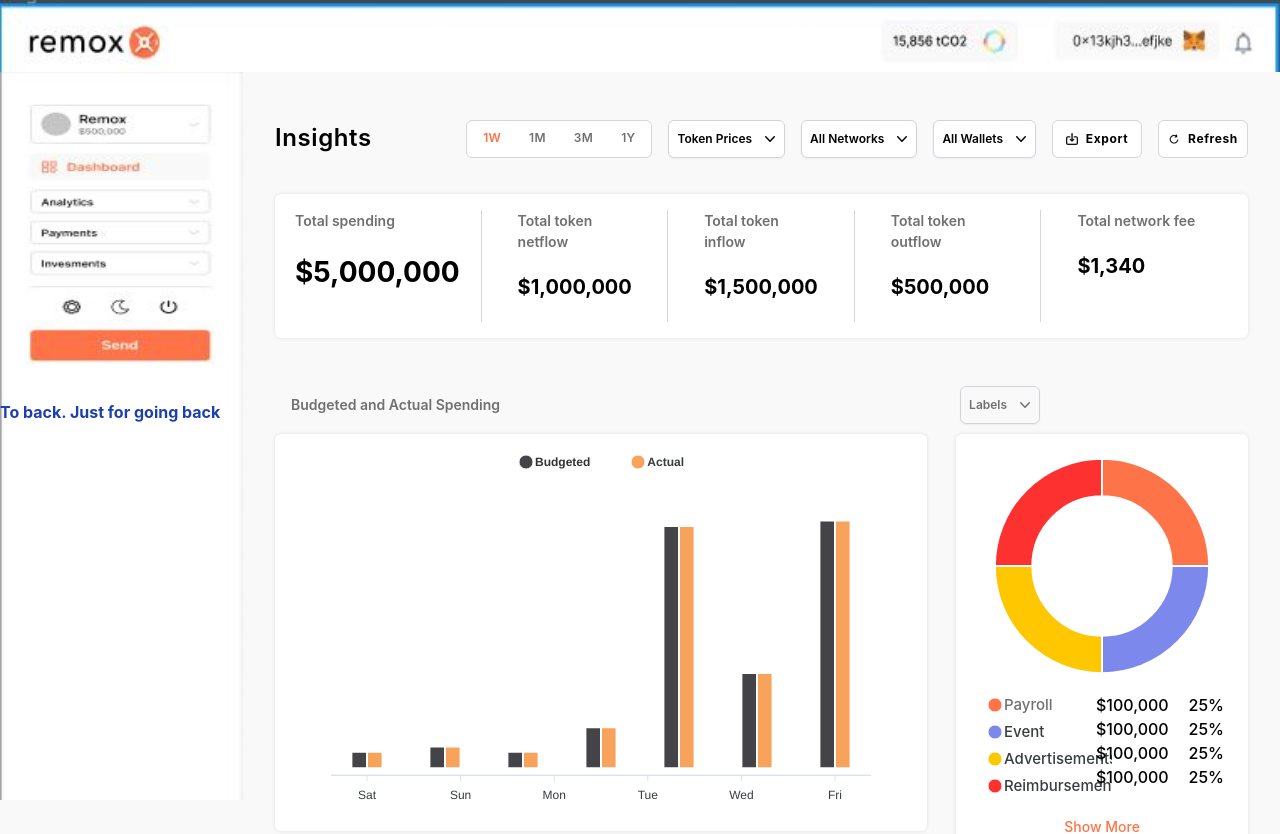
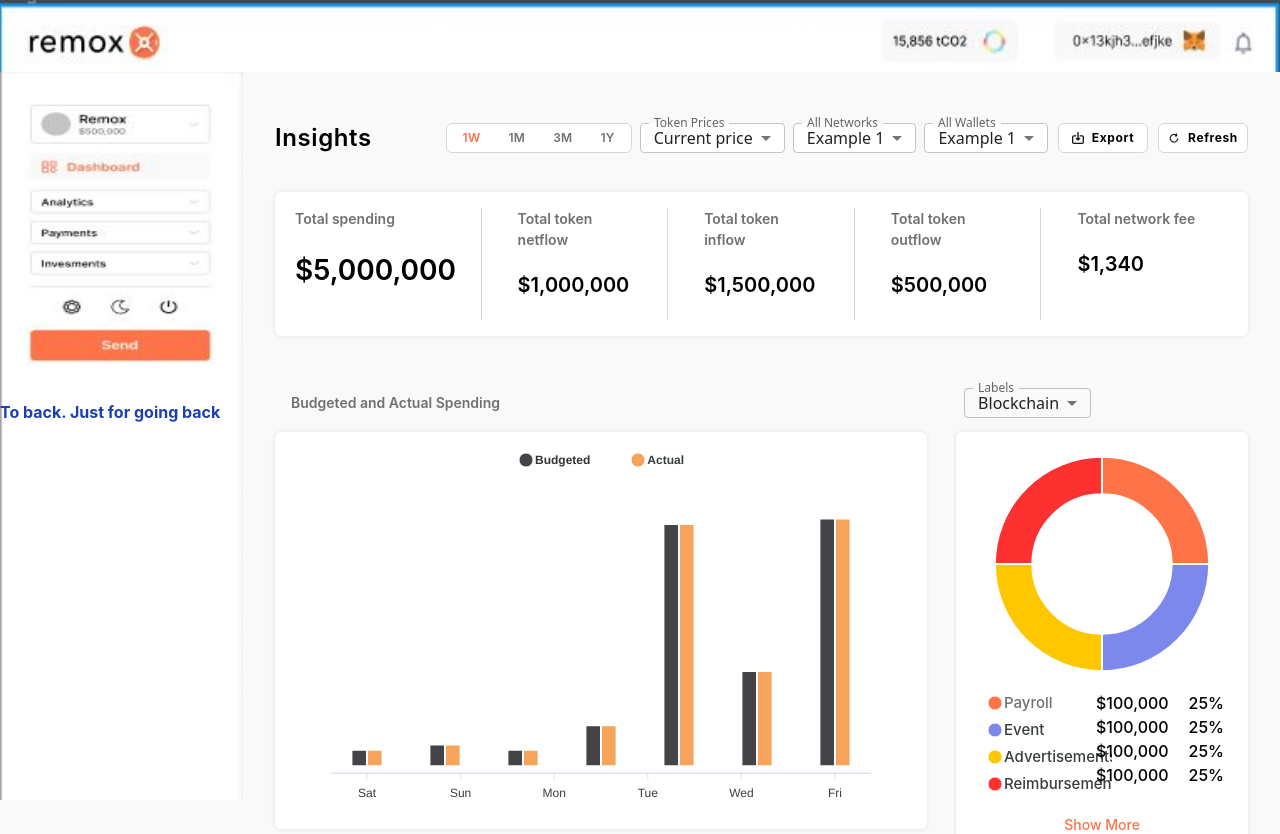
Before and after one commit to sardarliyusif/Insight, a Next.js app: page /dashboard/insight in a window 1280 px wide. Shown: the top 834 px of the page. Built offline with nearby package versions, Linux system fonts and the light colour scheme.

Commit message:
feat: dropdown changed

```diff
--- a/components/TotalTokens/index.js
+++ b/components/TotalTokens/index.js
@@ -21,7 +21,7 @@ const TotalTokens = () => {
           <p className="xl:text-sm lg:text-xxs text text-greylish font-semibold">
             Total spending
           </p>
-          <p className="font-bold xl:text-3xl lg:text-xl xl:my-5 lg:my-3">
+          <p className="font-semibold xl:text-3xl lg:text-xl xl:my-5 lg:my-3">
             ${selectedTimes.totalSpending.toLocaleString("en-US")}
           </p>
         </div>
@@ -29,7 +29,7 @@ const TotalTokens = () => {
           <p className="xl:text-sm lg:text-xxs text text-greylish font-semibold">
             Total token netflow
           </p>
-          <p className="font-bold xl:text-xl lg:text-xl xl:my-5 lg:my-3">
+          <p className="font-semibold xl:text-xl lg:text-xl xl:my-5 lg:my-3">
           ${selectedTimes.totalTokenNetflow.toLocaleString("en-US")}
           </p>
         </div>
@@ -37,7 +37,7 @@ const TotalTokens = () => {
           <p className="xl:text-sm lg:text-xxs text text-greylish font-semibold">
             Total token inflow
           </p>
-          <p className="font-bold xl:text-xl lg:text-xl xl:my-5 lg:my-3">
+          <p className="font-semibold xl:text-xl lg:text-xl xl:my-5 lg:my-3">
           ${selectedTimes.totalTokenInflow.toLocaleString("en-US")}
           </p>
         </div>
@@ -45,7 +45,7 @@ const TotalTokens = () => {
           <p className="xl:text-sm lg:text-xxs text text-greylish font-semibold">
             Total token outflow
           </p>
-          <p className="font-bold xl:text-xl lg:text-xl xl:my-5 lg:my-3">
+          <p className="font-semibold xl:text-xl lg:text-xl xl:my-5 lg:my-3">
           ${selectedTimes.totalTokenOutflow.toLocaleString("en-US")}
           </p>
         </div>
@@ -53,7 +53,7 @@ const TotalTokens = () => {
           <p className="xl:text-sm lg:text-xxs text text-greylish font-semibold">
             Total network fee
           </p>
-          <p className="font-bold xl:text-xl lg:text-xl xl:my-5 lg:my-3">
+          <p className="font-semibold xl:text-xl lg:text-xl xl:my-5 lg:my-3">
             ${selectedTimes.totalNetworkFee.toLocaleString("en-US")}
           </p>
         </div>
--- a/components/shared/Button/index.js
+++ b/components/shared/Button/index.js
@@ -2,7 +2,7 @@ import React from "react";
 
 const MyButton = ({ type }) => {
   return (
-    <div className="xl:w-[90px] lg:w-20 py-2 px-3 ml-4 cursor-pointer border border-[#d6d6d6] bg-white hover:bg-gray-50 hover:bg-opacity-5 font-bold rounded-md flex items-center justify-center space-x-2">
+    <div className="xl:w-[90px] lg:w-20 py-2 px-3 ml-[10px] cursor-pointer border border-[#d6d6d6] bg-white hover:bg-gray-50 hover:bg-opacity-5 font-bold rounded-md flex items-center justify-center space-x-2">
 
         <img src={type == 'export' ? '/icons/export-icon.svg' : '/icons/refresh_primary.svg'} alt="refresh" className="w-3 h-3" />
 
--- a/components/shared/Dropdown/index.js
+++ b/components/shared/Dropdown/index.js
@@ -1,19 +1,28 @@
-import { Fragment, useState } from "react";
-import { Menu, Transition } from "@headlessui/react";
-import { ChevronDownIcon } from "@heroicons/react/20/solid";
-import map from "lodash/map";
+import React, { useState } from "react";
+import Box from "@mui/material/Box";
+import InputLabel from "@mui/material/InputLabel";
+import MenuItem from "@mui/material/MenuItem";
+import FormControl from "@mui/material/FormControl";
+import Select from "@mui/material/Select";
+import { map } from "lodash";
+import { createTheme } from "@mui/material";
+import { ThemeProvider } from "@emotion/react";
 
-function classNames(...classes) {
-  return classes.filter(Boolean).join(" ");
-}
+export default function Dropdown({ dropdownFor = "ALL_WALLETS", sx }) {
+  const theme = createTheme({
+    typography: {
+      fontFamily: ["Inter", "system-ui"],
 
-export default function TotalDropdown({ dropdownFor = 'ALL_NETWORKS' }) {
+    },
+  });
+
   const dropdownTypes = [
     {
       type: "TOKEN_PRICES",
       name: "Token Prices",
       color: "black",
-      backgroundColor: 'white',
+      backgroundColor: "white",
+      borderColor: "#D6D6D6",
       options: [
         "Current price",
         "Transaction time price",
@@ -30,87 +39,70 @@ export default function TotalDropdown({ dropdownFor = 'ALL_NETWORKS' }) {
       type: "ALL_NETWORKS",
       name: "All Networks",
       color: "black",
-      backgroundColor: 'white',
+      backgroundColor: "white",
+      borderColor: "#D6D6D6",
       options: ["Example 1", "Example 2", "Example 3"],
     },
     {
       type: "ALL_WALLETS",
       name: "All Wallets",
       color: "black",
-      backgroundColor: 'white',
+      backgroundColor: "white",
+      borderColor: "#D6D6D6",
       options: ["Example 1", "Example 2", "Example 3"],
     },
     {
       type: "LABELS",
       name: "Labels",
       color: "greylish",
-      backgroundColor: 'greylish',
-      options: ["Labels","Blockchain", "Wallet", "Token", "Budget"],
+      backgroundColor: "greylish",
+      borderColor: "greylish",
+      options: [ "Blockchain", "Wallet", "Token", "Budget"],
     },
     {
-      type: "BLOCKCHAIN",
-      name: "Blockhain",
+      type: "TOKENS",
+      name: "Tokens",
       color: "greylish",
-      backgroundColor: 'greylish',
-      options: ["Token","Blockchain", "Wallet"],
+      backgroundColor: "greylish",
+      borderColor: "greylish",
+      options: [ "Blockchain", "Wallet"],
     },
   ];
 
   const [dropdownType, setDropdownType] = useState(
     dropdownTypes.find((e) => e.type == dropdownFor)
   );
+  const [type, setType] = useState("0");
+
+  const handleChange = (event) => {
+    setType(event.target.value);
+  };
   return (
-    <Menu as="div" className="relative inline-block text-left ml-4">
-      <div>
-        <Menu.Button
-          className={`inline-flex w-full justify-center rounded-md border leading-5 border-gray-300 bg-${dropdownType.backgroundColor} xl:py-2 lg:py-2 xl:px-2 lg:px-3 xl:text-xs lg:text-xxs font-semibold text-${dropdownType.color} shadow-sm hover:bg-gray-50  `}
-        >
-          {dropdownType.name}
-          <ChevronDownIcon className="-mr-1 ml-2 h-5 w-5" aria-hidden="true" />
-        </Menu.Button>
-      </div>
-
-      <Transition
-        as={Fragment}
-        enter="transition ease-out duration-100"
-        enterFrom="transform opacity-0 scale-95"
-        enterTo="transform opacity-100 scale-100"
-        leave="transition ease-in duration-75"
-        leaveFrom="transform opacity-100 scale-100"
-        leaveTo="transform opacity-0 scale-95"
-      >
-        <Menu.Items className="absolute left-0 z-10  w-40 origin-top-right rounded-md bg-transparent focus:outline-none">
-          <div className="py-1">
-            {map(dropdownType.options , (option, index) => {
+    <ThemeProvider theme={theme}>
+      <Box sx={{ minWidth: +`${dropdownFor == "LABELS" || dropdownFor == "TOKENS" ? 80 : 110}`, ml: 1  , fontWeight: 600}}>
+        <FormControl className="w-full">
+          <InputLabel id="demo-simple-select-label" sx={{}} className="text-sm font-semibold">
+            {dropdownType.name}
+          </InputLabel>
+          <Select
+            labelId="demo-simple-select-label"
+            id="demo-simple-select"
+            value={type}
+            label={dropdownType.name}
+            sx={sx}
+            onChange={handleChange}
+            className={`text-sm bg-${dropdownType.backgroundColor}`}
+          >
+            {map(dropdownType.options, (option, index) => {
               return (
-                <Menu.Item key={index}>
-                  {({ active }) => (
-                    <p
-                      className={classNames(
-                        active
-                          ? "bg-transparent text-yellow-800"
-                          : "text-black",
-                        "block text-sm"
-                      )}
-                      onClick={() =>
-                        setDropdownType((prevState) => ({
-                          name: option,
-                          type: prevState.type,
-                          color: prevState.color,
-                          options: [...prevState.options],
-                        }))
-                      }
-                    >
-                      {option}
-
-                    </p>
-                  )}
-                </Menu.Item>
+                <MenuItem value={index} key={index} className="text-sm font-semibold">
+                  {option}
+                </MenuItem>
               );
             })}
-          </div>
-        </Menu.Items>
-      </Transition>
-    </Menu>
+          </Select>
+        </FormControl>
+      </Box>
+    </ThemeProvider>
   );
 }
--- a/components/shared/Dropdown/test.js
+++ /dev/null
@@ -1,97 +0,0 @@
-import React, { useState } from "react";
-import Box from "@mui/material/Box";
-import InputLabel from "@mui/material/InputLabel";
-import MenuItem from "@mui/material/MenuItem";
-import FormControl from "@mui/material/FormControl";
-import Select from "@mui/material/Select";
-import { map } from "lodash";
-
-export default function BasicSelect({ dropdownFor = 'ALL_WALLETS' , sx}) {
-
-    const dropdownTypes = [
-        {
-          type: "TOKEN_PRICES",
-          name: "Token Prices",
-          color: "black",
-          backgroundColor: 'white',
-          borderColor: '#D6D6D6',
-          options: [
-            "Current price",
-            "Transaction time price",
-            "End of month",
-            "Beginning of month",
-            "30 days average",
-            "20 days average",
-            "15 days average",
-            "10 days average",
-            "5 days average",
-          ],
-        },
-        {
-          type: "ALL_NETWORKS",
-          name: "All Networks",
-          color: "black",
-          backgroundColor: 'white',
-          borderColor: '#D6D6D6',
-          options: ["Example 1", "Example 2", "Example 3"],
-        },
-        {
-          type: "ALL_WALLETS",
-          name: "All Wallets",
-          color: "black",
-          backgroundColor: 'white',
-          borderColor: '#D6D6D6',
-          options: ["Example 1", "Example 2", "Example 3"],
-        },
-        {
-          type: "LABELS",
-          name: "Labels",
-          color: "greylish",
-          backgroundColor: 'greylish',
-          borderColor: 'greylish',
-          options: ["Labels","Blockchain", "Wallet", "Token", "Budget"],
-        },
-        {
-          type: "BLOCKCHAIN",
-          name: "Blockhain",
-          color: "greylish",
-          backgroundColor: 'greylish',
-          borderColor: 'greylish',
-          options: ["Token","Blockchain", "Wallet"],
-        },
-      ];
-
-  const [dropdownType, setDropdownType] = useState(
-    dropdownTypes.find((e) => e.type == dropdownFor)
-  );
-  const [type, setType] = useState("");
-
-  const handleChange = (event) => {
-    setType(event.target.value);
-  };
-  console.log(dropdownType);
-  return (
-
-      <Box sx={{ minWidth: 120  }}>
-      <FormControl className="w-full" >
-        <InputLabel id="demo-simple-select-label" className="text-sm">{dropdownType.name}</InputLabel>
-        <Select
-          labelId="demo-simple-select-label"
-          id="demo-simple-select"
-          value={type}
-          label={dropdownType.name}
-          sx={sx}
-          onChange={handleChange}
-          className='text-sm'
-        >
-            {map(dropdownType.options , (option, index) => {
-                return(
-                    <MenuItem value={index} className='text-sm'>{option}</MenuItem>
-                )
-            })}
-        </Select>
-      </FormControl>
-    </Box>
-
-  );
-}
--- a/pages/dashboard/insight/index.js
+++ b/pages/dashboard/insight/index.js
@@ -12,20 +12,20 @@ import DonutChart from "../../../components/charts/DonutChart";
 import TokenFlow from "../../../components/charts/TokenFlowChart";
 import Layout from "../../../components/layout";
 import MyButton from "../../../components/shared/Button";
-import TotalDropdown from "../../../components/shared/Dropdown";
 import TotalTokens from "../../../components/TotalTokens";
 import LabelModal from "../../../components/modals/LabelModal";
 import { forEach } from "lodash";
 import BlockChainModal from "../../../components/modals/BlockChainModal";
+import Dropdown from "../../../components/shared/Dropdown";
 
 const Insight = () => {
   const [showLabelModal, setShowLabelModal] = useState(false);
   const [showBlockChainModal, setShowBlockChainModal] = useState(false);
-  if (typeof window !== 'undefined') {
-    if(showLabelModal || showBlockChainModal){
-      document.body.style.height = '100vh'
-    }else{
-      document.body.style.height = 'unset'
+  if (typeof window !== "undefined") {
+    if (showLabelModal || showBlockChainModal) {
+      document.body.style.height = "100vh";
+    } else {
+      document.body.style.height = "unset";
     }
   }
 
@@ -43,7 +43,7 @@ const Insight = () => {
   }
 
   let totalDonutData = 0;
-  forEach(donutData,(x) => totalDonutData += x)
+  forEach(donutData, (x) => (totalDonutData += x));
 
   const dispatch = useDispatch();
 
@@ -57,8 +57,8 @@ const Insight = () => {
         <div className="text-2xl font-semibold tracking-wide xl:mb-0 lg:mb-4">
           Insights
         </div>
-        <div className="flex lg:justify-between">
-          <div className="flex xl:gap-7 lg:gap-4 max-w-max py-2 px-4 rounded-md  bg-white border border-[#d6d6d6]">
+        <div className="flex lg:justify-between items-center">
+          <div className="flex xl:gap-7 lg:gap-4 max-w-max py-[5px] px-4 rounded-md  bg-white border border-[#d6d6d6]">
             <span
               className={`${
                 chartDate === "week" && "!text-primary text-opacity-100"
@@ -92,9 +92,9 @@ const Insight = () => {
               1Y
             </span>
           </div>
-          <TotalDropdown dropdownFor="TOKEN_PRICES" />
-          <TotalDropdown />
-          <TotalDropdown dropdownFor="ALL_WALLETS" />
+          <Dropdown sx={{ height: "1.875rem" }} dropdownFor="TOKEN_PRICES" />
+          <Dropdown sx={{ height: "1.875rem" }} dropdownFor="ALL_NETWORKS"/>
+          <Dropdown sx={{ height: "1.875rem" }} />
           <MyButton type="export" />
           <MyButton />
         </div>
@@ -114,24 +114,55 @@ const Insight = () => {
         </Link>
         <div className="2 w-[30%] bg-white p-4 mb-8 rounded-md mt-16 relative shadow-chartShadow">
           <DonutChart donutFor="LABELS" />
-          <div className="absolute -left-3 -top-12">
-            <TotalDropdown dropdownFor="LABELS" />
+          <div className="absolute left-0 -top-11">
+          <Dropdown sx={{ height: "1.875rem" }} dropdownFor="LABELS" />
           </div>
           <div className="hidden xl:flex text-base font-medium absolute xl:right-6 2xl:right-9 justify-between xl:w-32 xxl:w-36 2xl:w-44 bottom-16">
             <ul>
-            <li>${donutData.firstExample > 999999 ? `${donutData.firstExample/1000000}M` : donutData.firstExample.toLocaleString("en-US")}</li>
-              <li>${donutData.secondExample > 999999 ? `${donutData.secondExample/1000000}M` : donutData.secondExample.toLocaleString("en-US")}</li>
-              <li>${donutData.thirdExample > 999999 ? `${donutData.thirdExample/1000000}M` : donutData.thirdExample.toLocaleString("en-US")}</li>
-              <li>${donutData.fourthExample > 999999 ? `${donutData.fourthExample/1000000}M` : donutData.fourthExample.toLocaleString("en-US")}</li>
+              <li>
+                $
+                {donutData.firstExample > 999999
+                  ? `${donutData.firstExample / 1000000}M`
+                  : donutData.firstExample.toLocaleString("en-US")}
+              </li>
+              <li>
+                $
+                {donutData.secondExample > 999999
+                  ? `${donutData.secondExample / 1000000}M`
+                  : donutData.secondExample.toLocaleString("en-US")}
+              </li>
+              <li>
+                $
+                {donutData.thirdExample > 999999
+                  ? `${donutData.thirdExample / 1000000}M`
+                  : donutData.thirdExample.toLocaleString("en-US")}
+              </li>
+              <li>
+                $
+                {donutData.fourthExample > 999999
+                  ? `${donutData.fourthExample / 1000000}M`
+                  : donutData.fourthExample.toLocaleString("en-US")}
+              </li>
             </ul>
             <ul>
-              <li>{Math.round(donutData.firstExample/totalDonutData*100)}%</li>
-              <li>{Math.round(donutData.secondExample/totalDonutData*100)}%</li>
-              <li>{Math.round(donutData.thirdExample/totalDonutData*100)}%</li>
-              <li>{Math.round(donutData.fourthExample/totalDonutData*100)}%</li>
+              <li>
+                {Math.round((donutData.firstExample / totalDonutData) * 100)}%
+              </li>
+              <li>
+                {Math.round((donutData.secondExample / totalDonutData) * 100)}%
+              </li>
+              <li>
+                {Math.round((donutData.thirdExample / totalDonutData) * 100)}%
+              </li>
+              <li>
+                {Math.round((donutData.fourthExample / totalDonutData) * 100)}%
+              </li>
             </ul>
           </div>
-          <div className="mt-4 text-center text-primary hover:text-[#FF4513] text-sm font-medium cursor-pointer" onClick={() => setShowLabelModal(true)}>
+          <div
+            className="mt-4 text-center text-primary hover:text-[#FF4513] text-sm font-medium cursor-pointer"
+            onClick={() => setShowLabelModal(true)}
+          >
             Show More
           </div>
         </div>
@@ -140,37 +171,66 @@ const Insight = () => {
           className="3 w-[67%] bg-white p-4 mb-8 rounded-md relative mt-16 shadow-chartShadow"
         >
           <p className="absolute -top-10 text-sm text-greylish font-semibold">
-          Token flow
+            Token flow
           </p>
           <TokenFlow height={350} />
         </Link>
         <div className="4 w-[30%] bg-white p-4 mb-8 rounded-md mt-16 relative shadow-chartShadow">
           <DonutChart donutFor="TOKEN" />
-          <div className="absolute -left-3 -top-12">
-            <TotalDropdown dropdownFor="BLOCKCHAIN" />
+          <div className="absolute left-0 -top-11">
+            <Dropdown sx={{ height: "1.875rem" }} dropdownFor="TOKENS" />
           </div>
           <div className="hidden xl:flex text-base font-medium absolute xl:right-6 2xl:right-9 justify-between xl:w-36 2xl:w-52 bottom-16">
             <ul>
-            <li>${donutData.firstExample > 999999 ? `${donutData.firstExample/1000000}M` : donutData.firstExample.toLocaleString("en-US")}</li>
-              <li>${donutData.secondExample > 999999 ? `${donutData.secondExample/1000000}M` : donutData.secondExample.toLocaleString("en-US")}</li>
-              <li>${donutData.thirdExample > 999999 ? `${donutData.thirdExample/1000000}M` : donutData.thirdExample.toLocaleString("en-US")}</li>
-              <li>${donutData.fourthExample > 999999 ? `${donutData.fourthExample/1000000}M` : donutData.fourthExample.toLocaleString("en-US")}</li>
+              <li>
+                $
+                {donutData.firstExample > 999999
+                  ? `${donutData.firstExample / 1000000}M`
+                  : donutData.firstExample.toLocaleString("en-US")}
+              </li>
+              <li>
+                $
+                {donutData.secondExample > 999999
+                  ? `${donutData.secondExample / 1000000}M`
+                  : donutData.secondExample.toLocaleString("en-US")}
+              </li>
+              <li>
+                $
+                {donutData.thirdExample > 999999
+                  ? `${donutData.thirdExample / 1000000}M`
+                  : donutData.thirdExample.toLocaleString("en-US")}
+              </li>
+              <li>
+                $
+                {donutData.fourthExample > 999999
+                  ? `${donutData.fourthExample / 1000000}M`
+                  : donutData.fourthExample.toLocaleString("en-US")}
+              </li>
             </ul>
             <ul>
-            <li>{Math.round(donutData.firstExample/totalDonutData*100)}%</li>
-              <li>{Math.round(donutData.secondExample/totalDonutData*100)}%</li>
-              <li>{Math.round(donutData.thirdExample/totalDonutData*100)}%</li>
-              <li>{Math.round(donutData.fourthExample/totalDonutData*100)}%</li>
+              <li>
+                {Math.round((donutData.firstExample / totalDonutData) * 100)}%
+              </li>
+              <li>
+                {Math.round((donutData.secondExample / totalDonutData) * 100)}%
+              </li>
+              <li>
+                {Math.round((donutData.thirdExample / totalDonutData) * 100)}%
+              </li>
+              <li>
+                {Math.round((donutData.fourthExample / totalDonutData) * 100)}%
+              </li>
             </ul>
           </div>
-          <div className="mt-4 text-center text-primary hover:text-[#FF4513] text-sm font-medium cursor-pointer" onClick={() => setShowBlockChainModal(true)}>
+          <div
+            className="mt-4 text-center text-primary hover:text-[#FF4513] text-sm font-medium cursor-pointer"
+            onClick={() => setShowBlockChainModal(true)}
+          >
             Show More
           </div>
         </div>
-        <LabelModal {...{setShowLabelModal,showLabelModal}}/>
-        <BlockChainModal {...{setShowBlockChainModal, showBlockChainModal}}/>
-
-
+        <LabelModal {...{ setShowLabelModal, showLabelModal }} />
+        <BlockChainModal {...{ setShowBlockChainModal, showBlockChainModal }} />
       </div>
     </Layout>
   );
```
Also changed, not shown: pages/index.js (+14 -9 lines).
